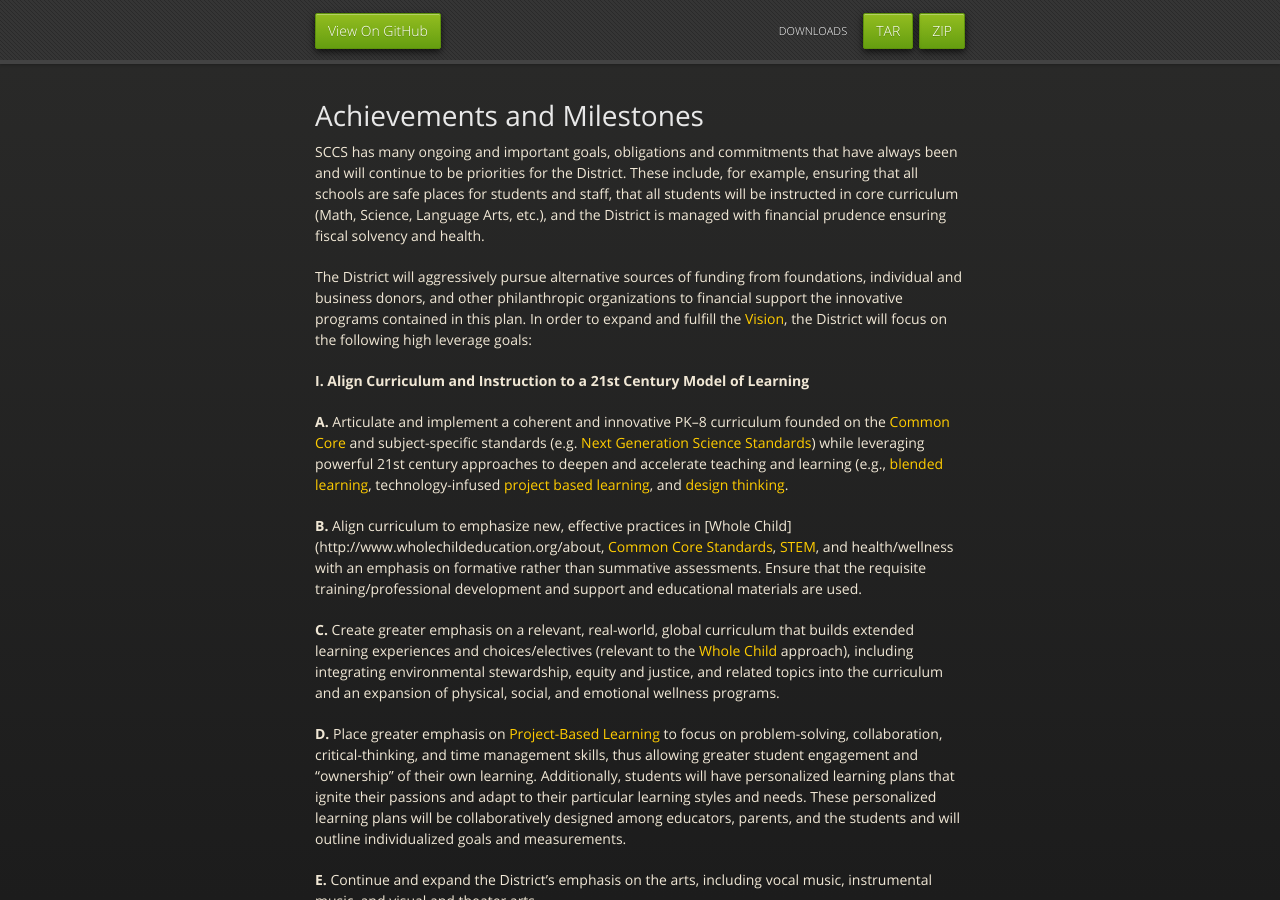
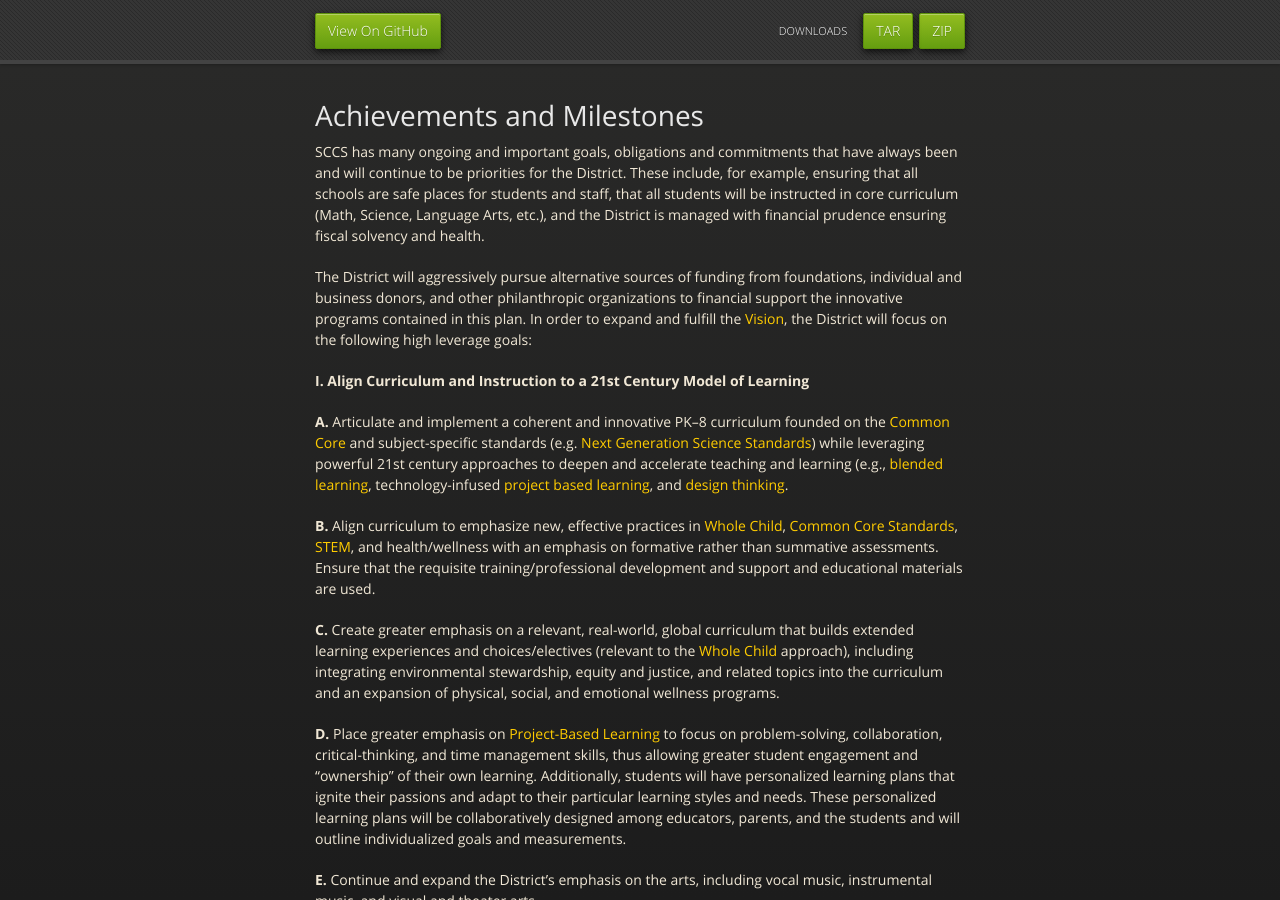
Before and after one commit to christopherritter/sccs-strategic-plan, a Jekyll site: the page built from achievements.md, in a window 1280 px wide and 900 px high. Built offline with Jekyll 4.4.1, drawn with Linux system fonts in a browser that asks for light colours; nearby versions of some CDN libraries; Markdown is read by kramdown in place of the engine named in the settings; comment, search, counter and statistics services are not loaded; some of the changed lines change nothing that is shown.

Commit message:
Update achievements.md

```diff
--- a/achievements.md
+++ b/achievements.md
@@ -25,24 +25,23 @@
 founded on the [Common Core](glossary.html#ccss) and subject-specific standards (e.g.
 [Next Generation Science Standards](http://www.nextgenscience.org/)) while leveraging powerful 21st
 century approaches to deepen and accelerate teaching and learning
-(e.g., [blended learning](http://weblearning.psu.edu/blended-learning-initiative/what_is_blended_learning),
-technology-infused [project based learning](https://en.wikipedia.org/wiki/Project-Based_Learning), and
+(e.g., [blended learning](glossary.html#bl), technology-infused [project based learning](glossary.html#pbl), and
 [design thinking](https://en.wikipedia.org/wiki/Design_thinking).
 
-**B.** Align curriculum to emphasize new, effective practices in [Whole Child](http://www.wholechildeducation.org/about,
-[Common Core Standards](http://www.commoncore.org/), [STEM](http://en.wikipedia.org/wiki/STEM_fields), and health/wellness with an
+**B.** Align curriculum to emphasize new, effective practices in [Whole Child](glossary.html#wc),
+[Common Core Standards](glossary.html#ccss), [STEM](glossary.html#stem), and health/wellness with an
 emphasis on formative rather than summative assessments.  Ensure
 that the requisite training/professional development and support and
 educational materials are used.
 
 **C.** Create greater emphasis on a relevant, real-world, global curriculum
 that builds extended learning experiences and choices/electives
-(relevant to the [Whole Child](http://www.wholechildeducation.org/about) approach), including integrating
+(relevant to the [Whole Child](glossary.html#wc) approach), including integrating
 environmental stewardship, equity and justice, and related topics into
 the curriculum and an expansion of physical, social, and emotional
 wellness programs.
 
-**D.** Place greater emphasis on [Project-Based Learning](https://en.wikipedia.org/wiki/Project-Based_Learning) to focus on
+**D.** Place greater emphasis on [Project-Based Learning](glossary.html#pbl) to focus on
 problem-solving, collaboration, critical-thinking, and time management
 skills, thus allowing greater student engagement and "ownership" of
 their own learning.  Additionally, students will have personalized
@@ -61,7 +60,7 @@
 **G.** Experiment with “blurring the lines of time and place” on all campuses
 such that some students may experience a modified school day,
 outreach work in the community, and learn from first-hand resources.  This may include the use of
-[Blended Learning](http://weblearning.psu.edu/blended-learning-initiative/what_is_blended_learning) approaches,
+[Blended Learning](glossary.html#bl) approaches,
 integration of "non-traditional" activities
 into the school day, a greater integration of community activities and
 resources into the learning process, and redefining the boundaries of
@@ -80,9 +79,9 @@
 intervention and differentiation.
 
 **J.** Create new rubrics and measurements of student, school, and district
-success, including measuring [Whole Child](http://www.wholechildeducation.org/about) outcomes (e.g. physical
+success, including measuring [Whole Child](glossary.html#wc) outcomes (e.g. physical
 wellness, character development, etc.); a practice for collaborative
-review, including self-review, and [Authentic Assessment](http://jfmueller.faculty.noctrl.edu/toolbox/whatisit.htm) of student
+review, including self-review, and [Authentic Assessment](glossary.html#aa) of student
 work; and a district-wide longitudinal data system and protocols to
 support collaborative and personal assessment of student
 performance.
@@ -99,7 +98,7 @@
 **B.** Build a robust [professional development ("PD") plan](http://en.wikipedia.org/wiki/Personal_development_planning) to provide all staff
 with ongoing professional development to support their ability to teach
 in new ways and with new, emerging tools, including PD related to
-[Common Core](http://www.commoncore.org/). Emphasize [Professional Learning Communities](https://en.wikipedia.org/wiki/Professional_Learning_Community) and
+[Common Core](glossary.html#ccss). Emphasize [Professional Learning Communities](glossary.html#plc) and
 build a culture of learning and embracing of change.
 
 **C.** Create time for teachers to engage in professional learning and
```
